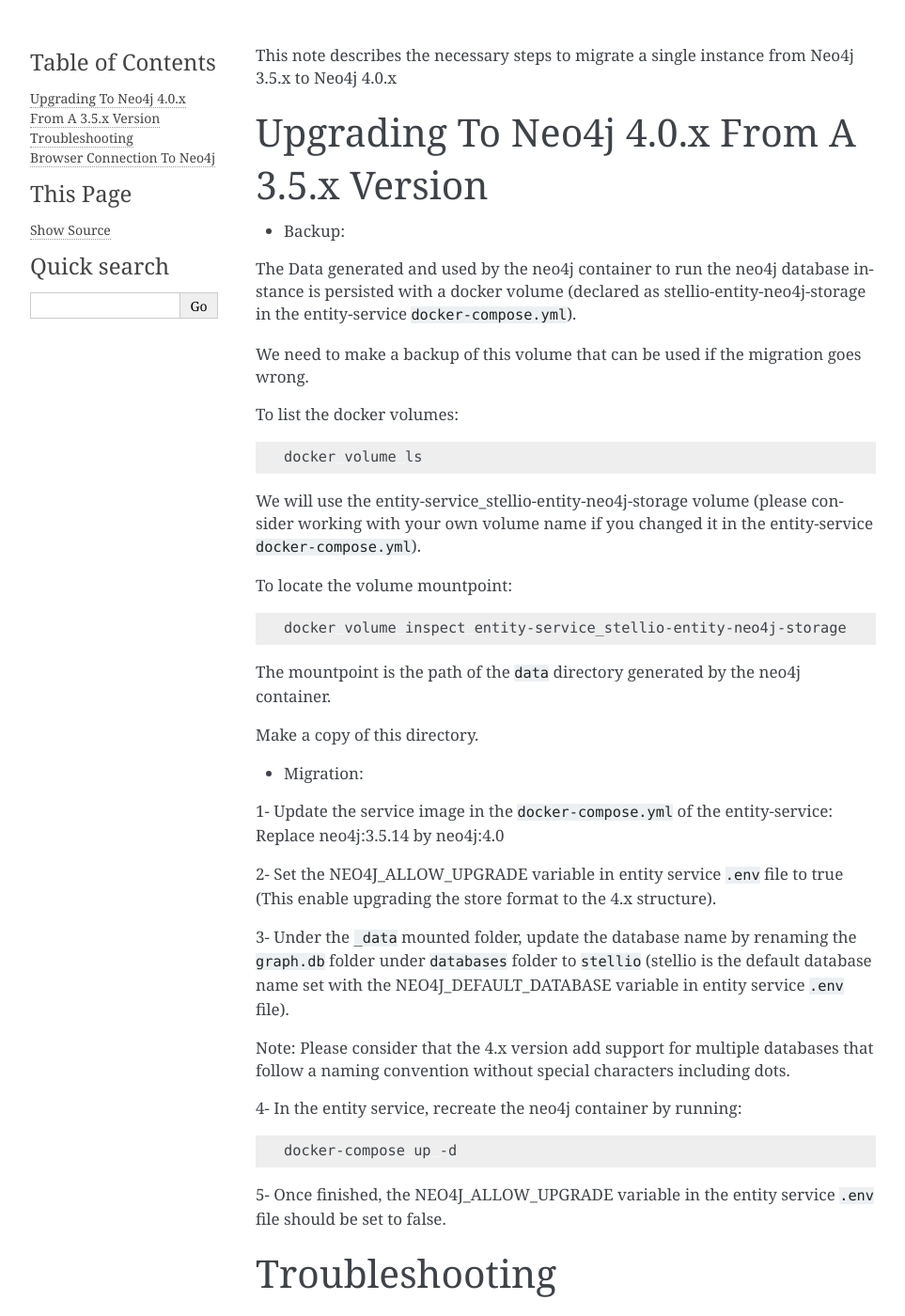
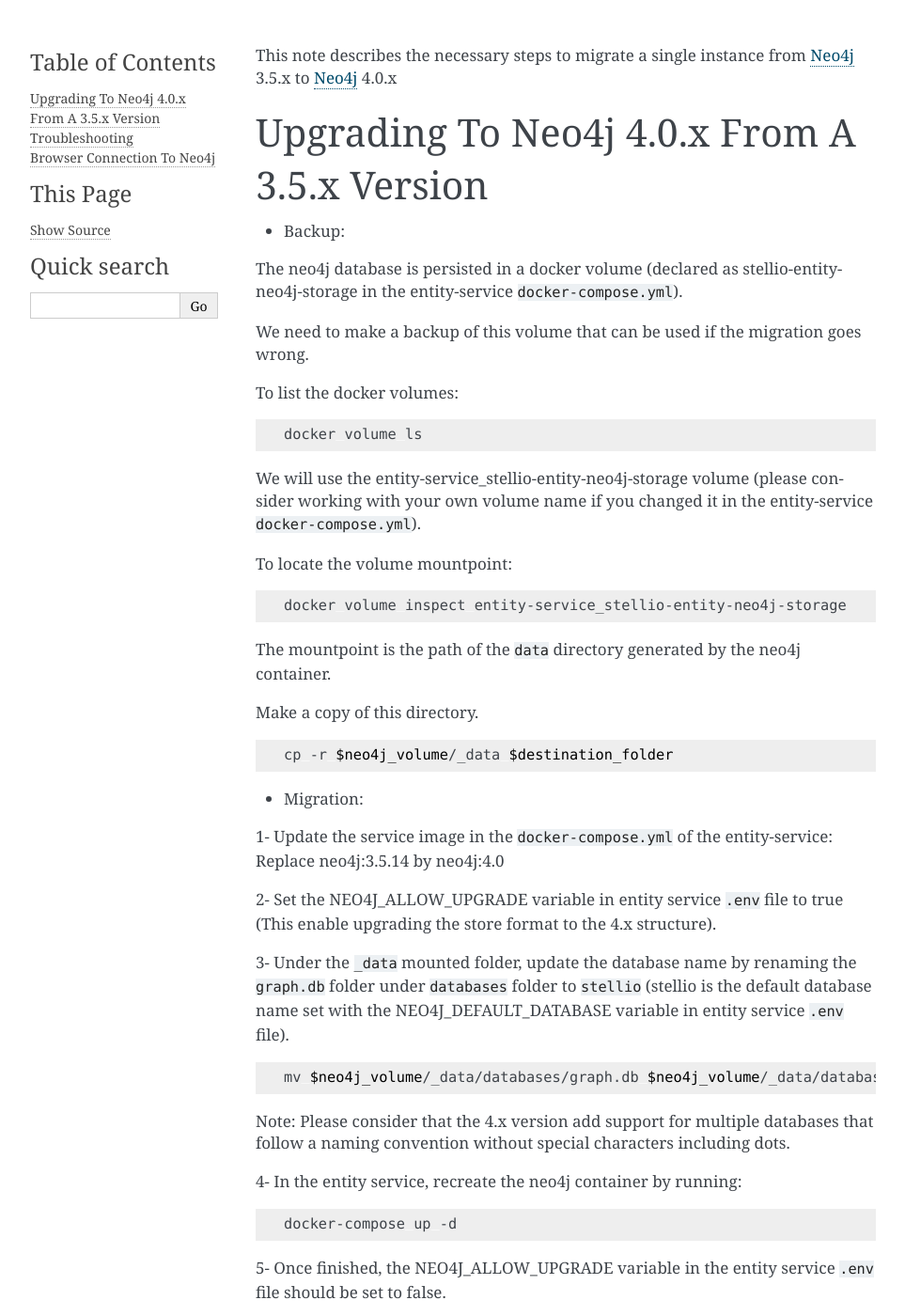
Before and after one commit to stellio-hub/stellio-docs, a Sphinx documentation site: the page built from docs/source/migrations/neo4jMigrations.rst, in a window 1280 px wide and 1400 px high. Shown: the whole window at 94% size, without its empty margins (148-1111 px from the left). Built offline with Sphinx 7.4.7, drawn with Linux system fonts in a browser that asks for light colours.

Commit message:
documentation: add some changes in neo4jMigrations.rst file #37

```diff
--- a/docs/source/migrations/neo4jMigrations.rst
+++ b/docs/source/migrations/neo4jMigrations.rst
@@ -1,11 +1,11 @@
-This note describes the necessary steps to migrate a single instance from Neo4j 3.5.x to Neo4j 4.0.x
+This note describes the necessary steps to migrate a single instance from `Neo4j <https://neo4j.com/>`__ 3.5.x to `Neo4j <https://neo4j.com/>`__ 4.0.x
 
 Upgrading To Neo4j 4.0.x From A 3.5.x Version
 =============================================
 
 -  Backup:
 
-The Data generated and used by the neo4j container to run the neo4j database instance is persisted with a docker volume (declared as stellio-entity-neo4j-storage in the entity-service ``docker-compose.yml``).
+The neo4j database is persisted in a docker volume (declared as stellio-entity-neo4j-storage in the entity-service ``docker-compose.yml``).
 
 We need to make a backup of this volume that can be used if the migration goes wrong.
 
@@ -27,6 +27,10 @@
 
 Make a copy of this directory.
 
+.. code-block:: shell
+
+    cp -r $neo4j_volume/_data $destination_folder
+
 -  Migration:
 
 1- Update the service image in the ``docker-compose.yml`` of the entity-service: Replace neo4j:3.5.14 by neo4j:4.0
@@ -34,6 +38,10 @@
 2- Set the NEO4J_ALLOW_UPGRADE variable in entity service ``.env`` file to true (This enable upgrading the store format to the 4.x structure).
 
 3- Under the ``_data`` mounted folder, update the database name by renaming the ``graph.db`` folder under ``databases`` folder to ``stellio`` (stellio is the default database name set with the NEO4J_DEFAULT_DATABASE variable in entity service ``.env`` file).
+
+.. code-block:: shell
+
+    mv $neo4j_volume/_data/databases/graph.db $neo4j_volume/_data/databases/stellio
 
 Note: Please consider that the 4.x version add support for multiple databases that follow a naming convention without special characters including dots.
 
```
